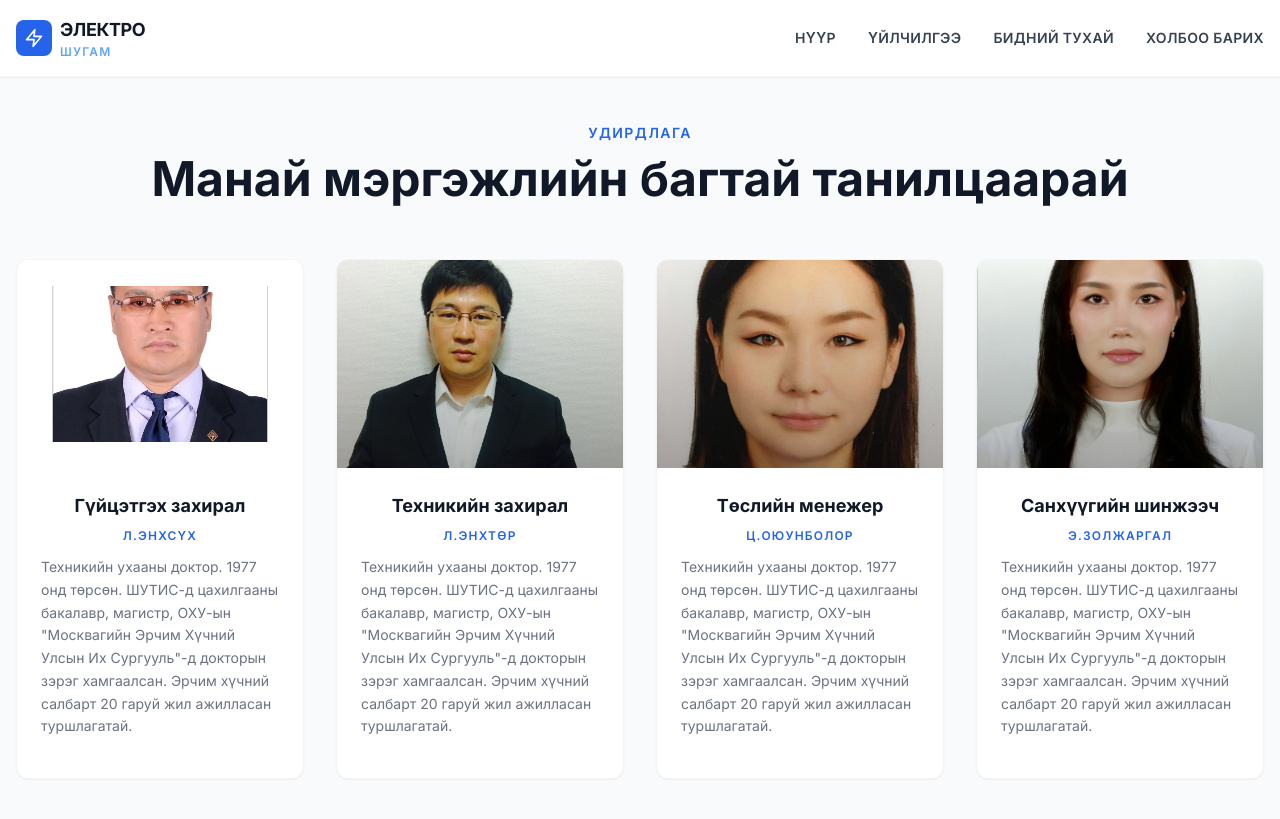
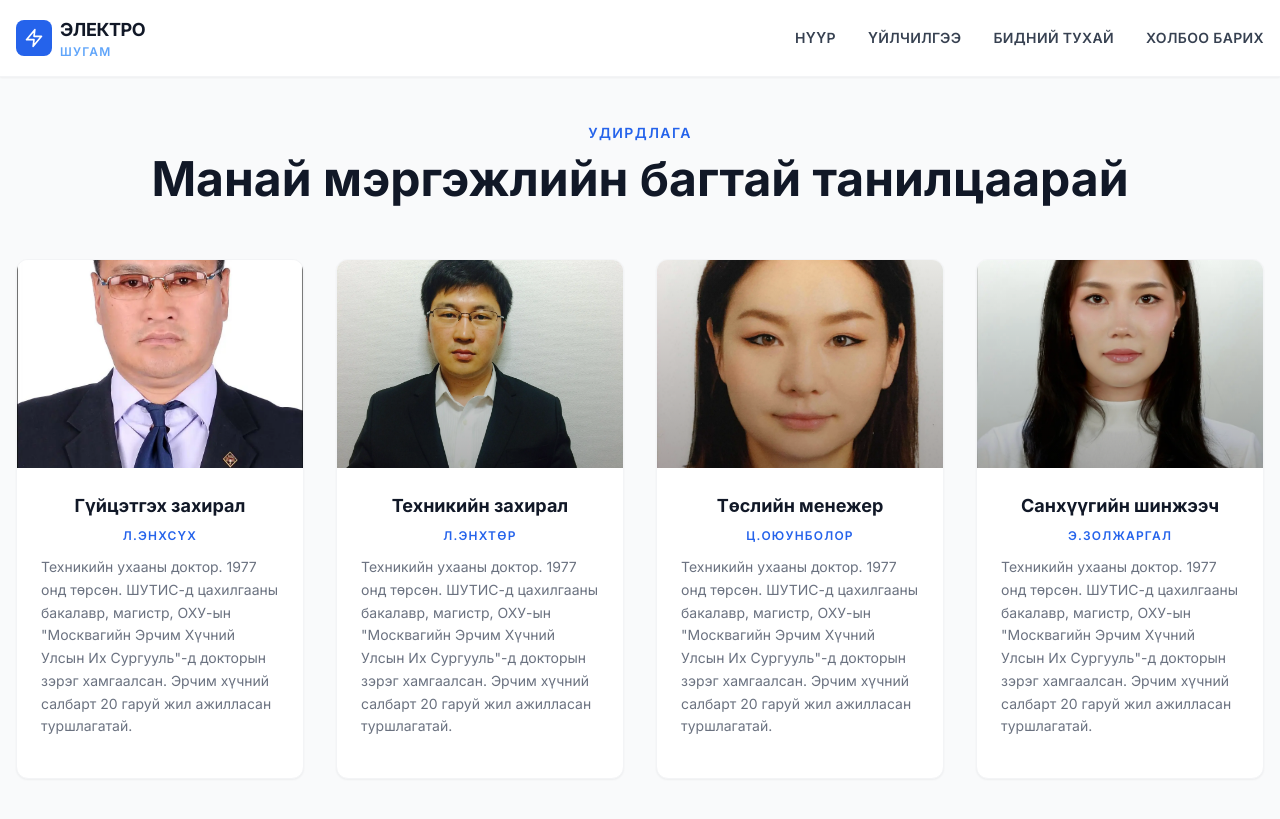
Before and after one commit to electroshugam/electroshugam_web_new, a Jekyll site: the page built from index.html, in a window 1280 px wide and 900 px high, scrolled down 3228 px. Shown: the top 819 px of the window. Built offline with Jekyll 4.4.1, drawn with Linux system fonts in a browser that asks for light colours; nearby versions of some CDN libraries.

Commit message:
fig update

```diff
--- a/index.html
+++ b/index.html
@@ -217,7 +217,7 @@
           <div class="relative h-52 overflow-hidden">
             <img
               src="{{ '/media/enkhsukh.webp' | relative_url }}"
-              class="w-full h-full object-cover scale-75">
+              class="w-full h-full object-cover">
           </div>
       <div class="absolute inset-0 bg-gradient-to-t from-black/30 to-transparent"></div>
         <div class="p-6">
```
